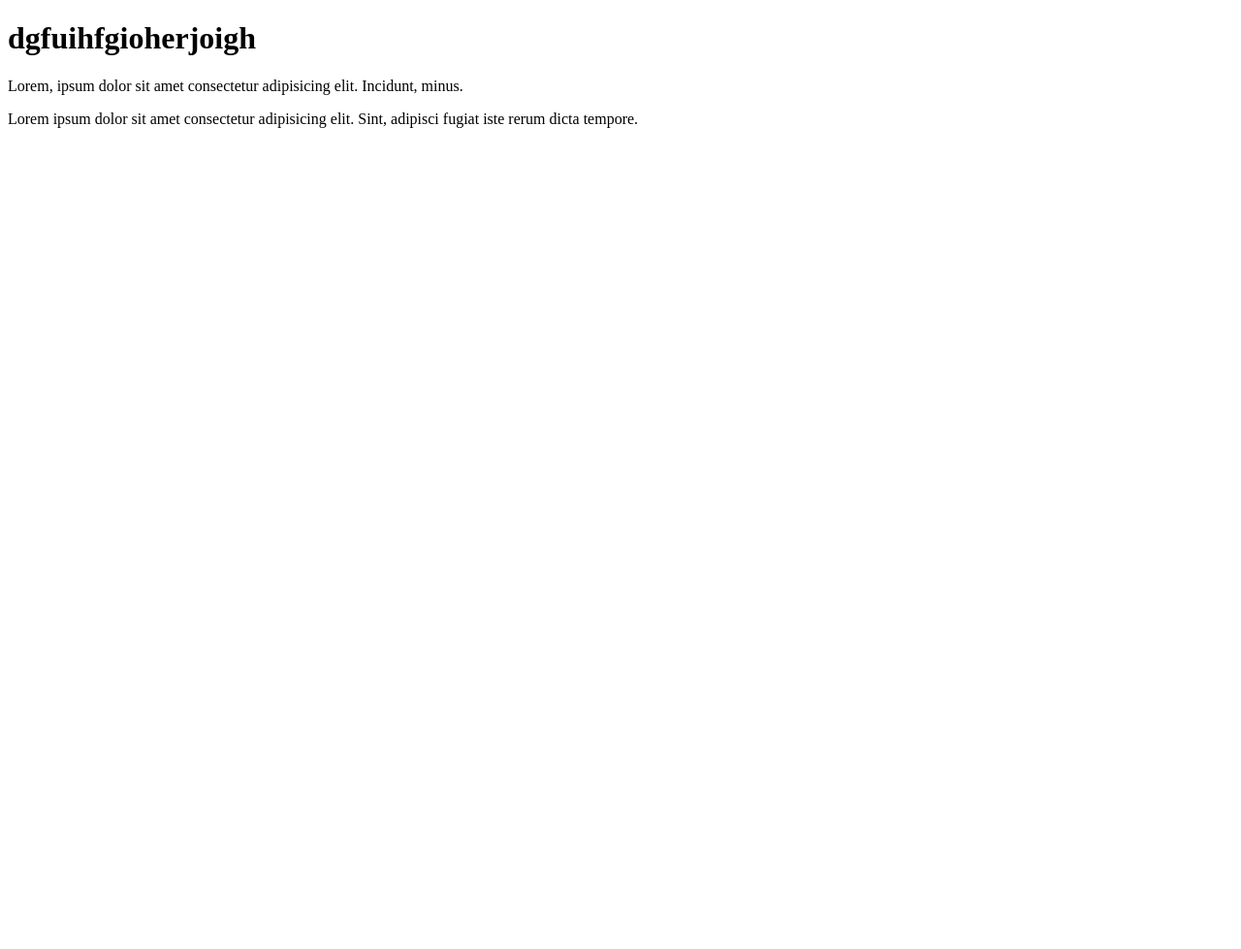
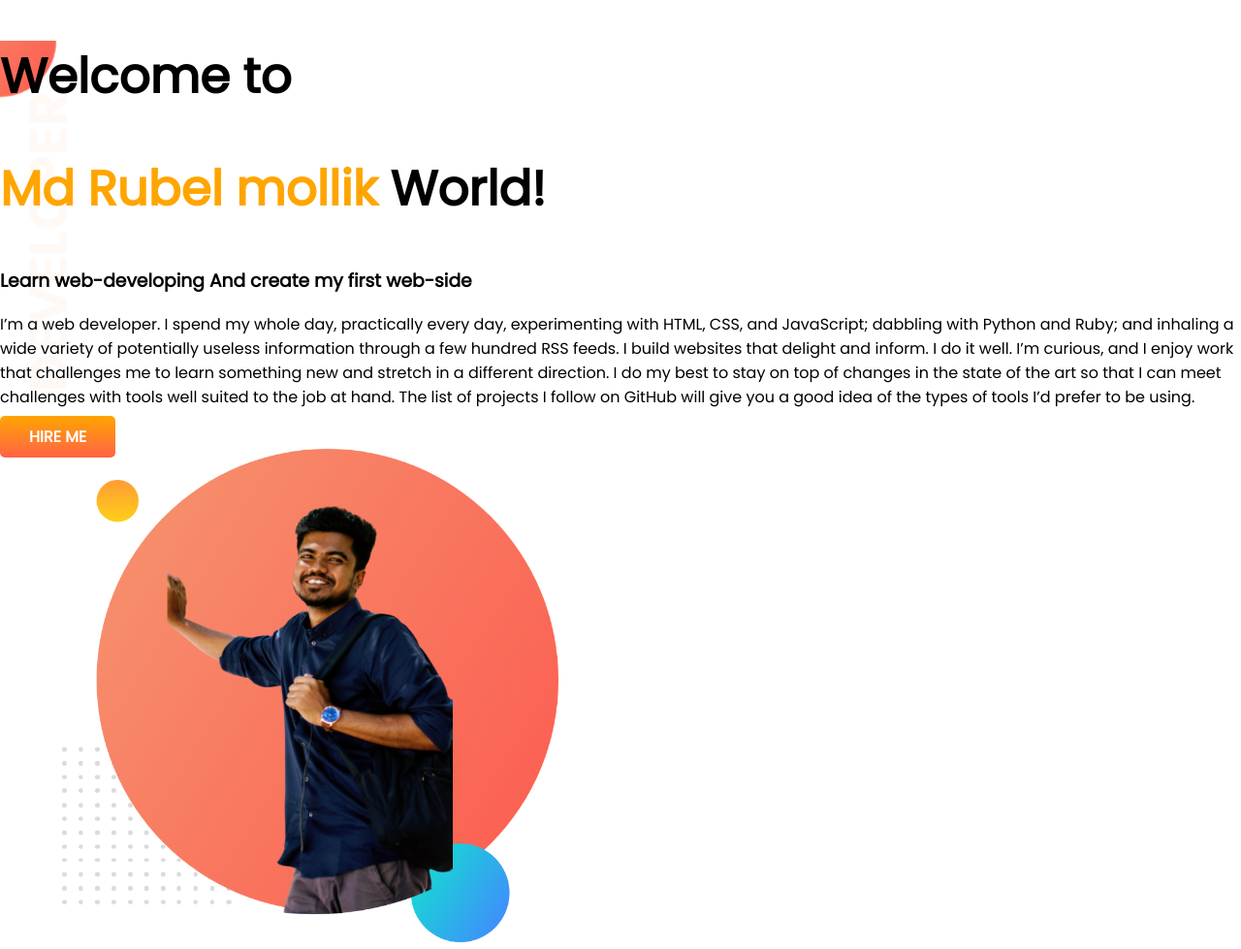
Before and after one commit to rubelmollik86/developer-porfolio, a plain HTML site: page index.html in a window 1280 px wide. Shown: the whole page at 97% size. Before the commit the page ends 800 px from the top, so only its background shows below. Drawn offline with Linux system fonts and the light colour scheme.

Commit message:
top bannar added

```diff
--- a/index.html
+++ b/index.html
@@ -1,15 +1,50 @@
 <!DOCTYPE html>
 <html lang="en">
+
 <head>
     <meta charset="UTF-8">
     <meta http-equiv="X-UA-Compatible" content="IE=edge">
     <meta name="viewport" content="width=device-width, initial-scale=1.0">
-    <title>Md Rubel portfolio</title>
+    <title>Md.Rubel Mollik-portfolio</title>
+    <link rel="preconnect" href="https://fonts.googleapis.com">
+    <link rel="preconnect" href="https://fonts.gstatic.com" crossorigin>
+    <link href="https://fonts.googleapis.com/css2?family=Poppins&display=swap" rel="stylesheet">
+
     <link rel="stylesheet" href="style.css">
 </head>
+
 <body>
-    <h1>dgfuihfgioherjoigh</h1>
-    <p>Lorem, ipsum dolor sit amet consectetur adipisicing elit. Incidunt, minus.</p>
-    <p>Lorem ipsum dolor sit amet consectetur adipisicing elit. Sint, adipisci fugiat iste rerum dicta tempore.</p>
+    <section class="top-bannar">
+        <div class="halfwidth-">
+            <h1>Welcome to</h1>
+            <h1><span class="orange-color">Md Rubel mollik</span> World!</h1>
+            <h3>Learn web-developing And create my first web-side</h3>
+        </div>
+
+        <p>I’m a web developer. I spend my whole day, practically every day, experimenting with HTML, CSS, and
+            JavaScript;
+            dabbling with Python and Ruby; and inhaling a wide variety of potentially useless information through a
+            few
+            hundred RSS feeds. I build websites that delight and inform. I do it well.
+
+            I’m curious, and I enjoy work that challenges me to learn something new and stretch in a different
+            direction. I
+            do my best to stay on top of changes in the state of the art so that I can meet challenges with tools
+            well
+            suited to the job at hand. The list of projects I follow on GitHub will give you a good idea of the
+            types of
+            tools I’d prefer to be using.</p>
+
+        <a class="link-button" target="_blank" href="https://www.linkedin.com/in/md-rubel-mollik-23a05a249/">HIRE ME</a>
+
+
+
+        <div class="halfwidth">
+
+            <img src="images/rubel-bg.png" alt="">
+
+        </div>
+    </section>
 </body>
+
 </html>
--- a/style.css
+++ b/style.css
@@ -0,0 +1,42 @@
+body {
+    font-family: 'Poppins', sans-serif;
+    margin: 0;
+
+}
+
+h1 {
+    font-size: 50px;
+}
+
+.orange-color {
+    color: orange;
+}
+
+section {
+    #display: flex;
+}
+
+.halfwidth {
+    width: 50%;
+    padding-left: 5%;
+}
+
+.halfwidth img {
+    width: 80%;
+
+}
+
+.link-button {
+    text-decoration: none;
+    background-image: linear-gradient(orange, tomato);
+    padding: 10px 30px;
+    border-radius: 5px;
+    font-weight: 700;
+    color: white;
+}
+
+.top-bannar {
+    background-image: url(images/top-banner.png);
+    background-repeat: no-repeat;
+
+}
```
Also changed, not shown: images/dream-bg.png (added), images/exp-bg.png (added), images/jhankar.png (added), images/jhankar2.png (added), images/my-bg.png (added), images/my-bg2.png (added), images/rubel-bg.png (added), images/top-banner.png (added), 7 other files.
